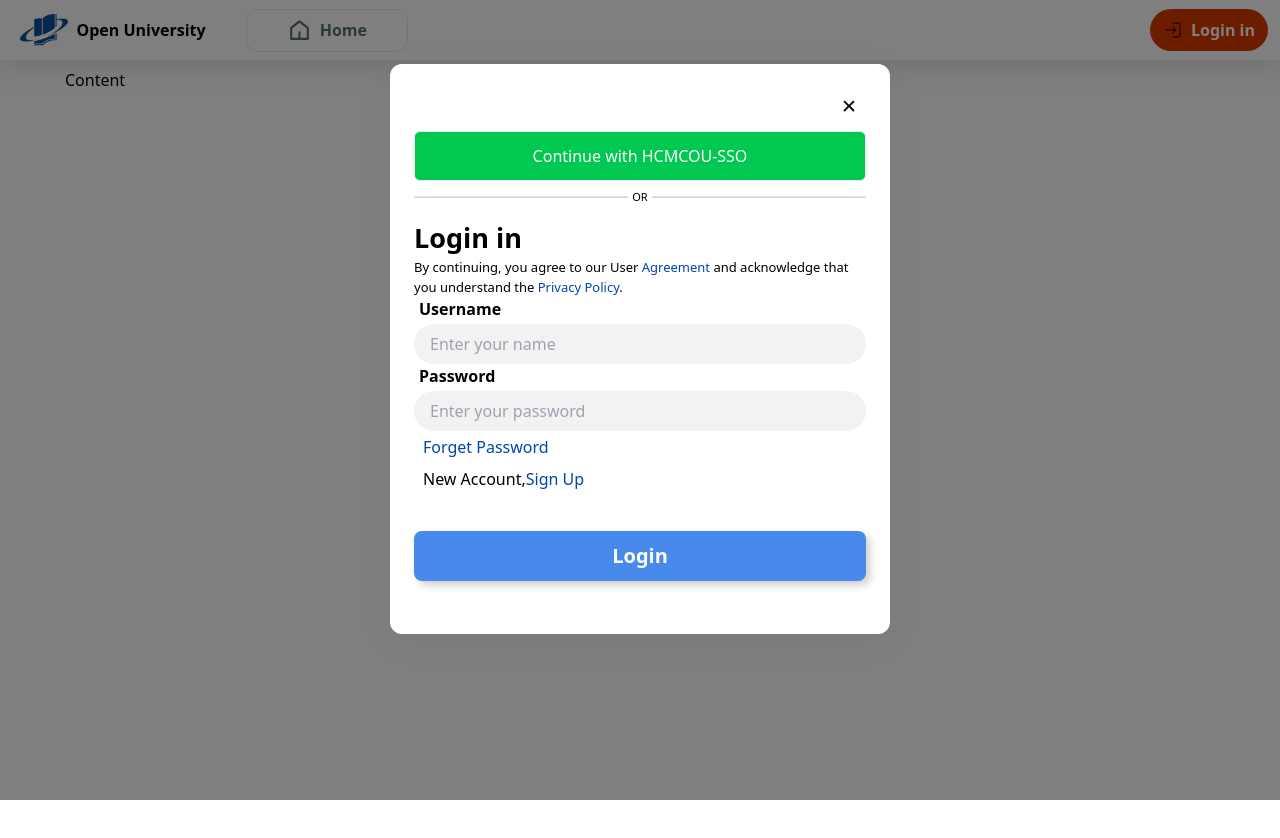
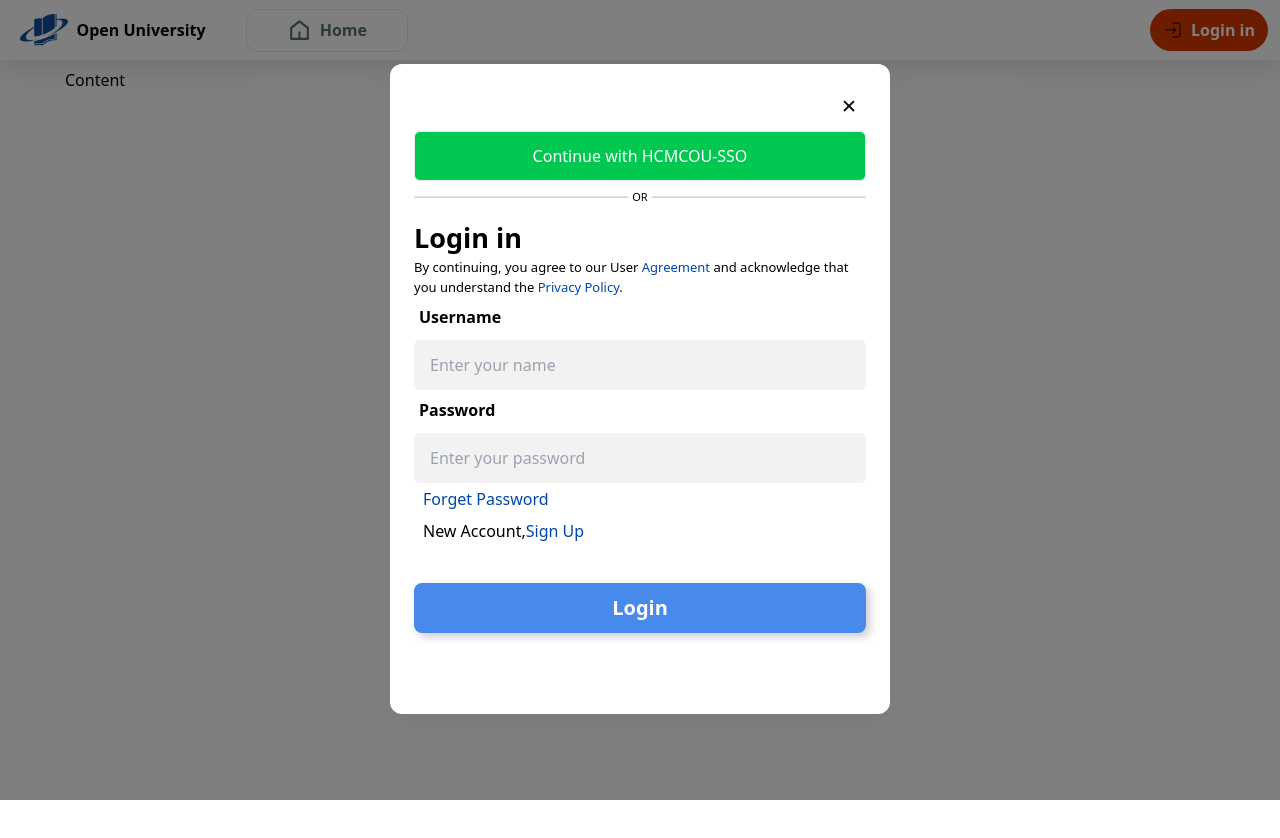
Before and after one commit to MinhTamNT/SocialMediaApp, a React (Vite) app: page / in a window 1280 px wide. Both pictures are taken after a click on the button "Login in". Shown: the top 838 px of the page. Built offline with nearby package versions, Linux system fonts and the light colour scheme.

Commit message:
update today

```diff
--- a/src/Layouts/DefaultLayout/DefaultLayout.tsx
+++ b/src/Layouts/DefaultLayout/DefaultLayout.tsx
@@ -1,7 +1,7 @@
 import React, { ReactNode, useState, useEffect } from 'react'
 import { Header } from '~/components/Header/Header'
 import { Content } from '../components/Content/Content'
-import { SiginInOrSignUp } from '~/components/SignInOrSiguUp/SiginInOrSignUp'
+import { SiginInOrSignUp } from '~/components/SignInOrSiguUp/SiginInOrSignUp.1'
 
 interface DefaultLayoutProps {
   children: ReactNode
--- /dev/null
+++ b/src/components/ErrorMessageInputFiedls/ErrorMessageInputFiedls.tsx
@@ -0,0 +1,5 @@
+import React from 'react'
+
+export const ErrorMessageInputFiedls: React.FC<{ message?: string }> = ({ message }) => {
+  return message ? <p className='error_message w-full text-10 text-color-default md:ml-2 md:mt-2'>{message}</p> : null
+}
--- a/src/components/InputFields/Input.tsx
+++ b/src/components/InputFields/Input.tsx
@@ -4,7 +4,7 @@ import styles from './Input.module.scss'
 // Định nghĩa kiểu props cho component
 interface InputProps {
   data: string
-  setData: (value: string) => void
+  setData: React.Dispatch<React.SetStateAction<string>>
   label?: string
   inputType: string
   className?: string
@@ -12,7 +12,7 @@ interface InputProps {
   inputTitle?: boolean
   inputDesc?: boolean
   inputDefault?: boolean
-  value?: string // Update here
+  value?: string
   type: string
 }
 
@@ -24,8 +24,8 @@ function Input(props: InputProps) {
     setData,
     label,
     inputType,
+    type,
     value,
-    type,
     className,
     inputAbout = false,
     inputTitle = false,
@@ -41,19 +41,22 @@ function Input(props: InputProps) {
     inputDesc
   })
 
-  const handleChange = (e: React.ChangeEvent<HTMLInputElement | HTMLTextAreaElement>) => {
-    setData(e.target.value)
-  }
-
   return (
     <>
       <label className='my-2'>{label}</label>
       {inputType === 'textarea' ? (
-        <textarea className={classes} placeholder={data} value={value} onChange={handleChange}></textarea>
+        <textarea className={classes} placeholder={data} onChange={(e) => setData(e.target.value)}></textarea>
       ) : (
-        <input type={type} value={value} className={classes} placeholder={data} onChange={handleChange} />
+        <input
+          type={type}
+          value={value}
+          className={classes}
+          placeholder={data}
+          onChange={(e) => setData(e.target.value)}
+        />
       )}
     </>
   )
 }
+
 export default Input
--- a/src/components/SignInOrSiguUp/SiginInOrSignUp.tsx
+++ b/src/components/SignInOrSiguUp/SiginInOrSignUp.1.tsx
@@ -4,11 +4,13 @@ import { useFormik } from 'formik'
 import { IoCloseSharp } from 'react-icons/io5'
 import { AuthView } from '~/types/enum'
 import { GrLinkPrevious } from 'react-icons/gr'
+import * as Yup from 'yup'
+import { ErrorMessageInputFiedls as ErrorMessage } from '~/components/ErrorMessageInputFiedls/ErrorMessageInputFiedls'
 interface Iprop {
   isMobile?: boolean
   setLogin: React.Dispatch<React.SetStateAction<boolean>>
 }
-interface MyFormValues {
+interface Authen {
   email: string
   username: string
   password: string
@@ -19,25 +21,48 @@ export const SiginInOrSignUp: React.FC<Iprop> = (props) => {
   const [currentView, setCurrentView] = useState(AuthView.LOGIN)
   const [username, setUsername] = useState('')
   const [password, setPassword] = useState('')
+  const [confrimpassword, setConfrimpassword] = useState('')
   const [email, setEmail] = useState('')
   const modalWidthClass = isMobile ? 'w-full' : 'md:w-[500px]'
-  const modalHeightClass = isMobile ? 'h-[130vh]' : 'md:h-[570px]'
+  const modalHeightClass = isMobile ? 'h-[146vh]' : 'md:h-screen md:max-h-[650px]'
   const handleToggleView = (view: AuthView) => {
     setCurrentView(view)
   }
   const handlerCLoseLogin = () => {
     setLogin(!true)
   }
-  const formilk = useFormik<MyFormValues>({
+  const validationSchema = Yup.object({
+    username: Yup.string().required('Required').min(5, 'Must be 5 characters or more'),
+    email: Yup.string()
+      .required('Required')
+      .matches(/^[\w-\.]+@([\w-]+\.)+[\w-]{2,4}$/, 'Please valid your email'),
+    password: Yup.string()
+      .required('Required')
+      .matches(
+        /^(?=.*[a-zA-Z])(?=.*\d)(?=.*[!@#$%^&*()_+])[A-Za-z\d][A-Za-z\d!@#$%^&*()_+]{7,19}$/,
+        'Password must be 7-19 characters and contain at least one letter, one number, and a special character'
+      ),
+    confirmpassword: Yup.string()
+      .required('Required')
+      .oneOf([Yup.ref('password')], 'Password does not match')
+      .nullable()
+  })
+
+  const formik = useFormik<Authen>({
     initialValues: {
       email: '',
       username: '',
       password: '',
       confirmpassword: ''
     },
-    onSubmit: (value) => {}
+    validationSchema: validationSchema,
+    onSubmit: (values) => {
+      // Your form submission logic
+      console.log(values)
+    }
   })
-  console.log(formilk.values)
+
+  console.log(formik.errors.email)
 
   return (
     <div className='fixed flex justify-center  items-start inset-0 z-10 bg-black animate-[modal_1s_ease-in] bg-opacity-50 overflow-x-hidden '>
@@ -68,25 +93,26 @@ export const SiginInOrSignUp: React.FC<Iprop> = (props) => {
                 that you understand the
                 <span className='text-blue-color'> Privacy Policy</span>.
               </p>
-              <form className='Login'>
+              <form className='Login flex flex-col' onSubmit={formik.handleSubmit}>
                 <Input
                   label='Username'
                   data='Enter your name'
                   className='input-fields-default'
-                  value={formilk.values.username || ''}
-                  setData={(value) => formilk.setFieldValue('username', value)}
+                  value={formik.values.username || ''}
+                  setData={(value) => formik.setFieldValue('username', value)}
                   type='text'
                   inputType='text'
                 />
+                <ErrorMessage message={formik.errors.username} />
                 <Input
                   label='Password'
                   type='password'
                   data='Enter your password'
                   className='input-fields-default'
-                  setData={(value) => formilk.setFieldValue('password', value)}
+                  setData={(value) => formik.setFieldValue('password', value)}
                   inputType='text'
                 />
-              </form>
+                <ErrorMessage message={formik.errors.password} />
                 <span className='text-blue-color cursor-pointer md:my-1 ml-[9px] my-2'>Forget Password</span>
                 <span className='md:mt-1 ml-[9px] '>
                   New Account,
@@ -94,9 +120,13 @@ export const SiginInOrSignUp: React.FC<Iprop> = (props) => {
                     Sign Up
                   </span>
                 </span>
-              <button className=' md:h-[50px] h-[40px] mt-4 md:mt-10 rounded-lg bg-color-primary text-white font-bold text-20 shadow-md'>
+                <button
+                  type='submit'
+                  className=' md:h-[50px] h-[40px] mt-4 md:mt-10 rounded-lg bg-color-primary text-white font-bold text-20 shadow-md'
+                >
                   Login
                 </button>
+              </form>
             </>
           )}
           {currentView === AuthView.EMAIL && (
@@ -117,17 +147,17 @@ export const SiginInOrSignUp: React.FC<Iprop> = (props) => {
                 that you understand the
                 <span className='text-blue-color'> Privacy Policy</span>.
               </p>
-              <form className='check_email'>
+              <form className='check_email flex flex-col'>
                 <Input
-                  label='Username'
+                  label='EMAIL'
                   data='Enter your email'
                   className='input-fields-default'
-                  value={formilk.values.email}
+                  value={formik.values.email}
                   type='email'
-                  setData={(value) => formilk.setFieldValue('username', value)}
+                  setData={(value) => formik.setFieldValue('email', value)}
                   inputType='text'
                 />
-              </form>
+                <ErrorMessage message={formik.errors.email} />
                 <span className='mt-5 ml-[9px]  '>
                   Already,
                   <span className='text-blue-color cursor-pointer' onClick={() => handleToggleView(AuthView.LOGIN)}>
@@ -140,6 +170,7 @@ export const SiginInOrSignUp: React.FC<Iprop> = (props) => {
                 >
                   Continue
                 </button>
+              </form>
             </>
           )}
           {currentView === AuthView.SIGNUP && (
@@ -147,36 +178,39 @@ export const SiginInOrSignUp: React.FC<Iprop> = (props) => {
               <button className='default-button-icon' onClick={() => handleToggleView(AuthView.EMAIL)}>
                 <GrLinkPrevious size='25' />
               </button>
-              <div className='my-10  '>
+              <div className='my-6  '>
                 <p className='font-bold text-[20px] md:mt-3'>Create Your Username and Password</p>
-                <form className='form_signup'>
+                <form className='form_signup flex flex-col'>
                   <Input
                     label='Username'
                     data='Enter your name'
                     className='h-[50px]  w-full bg-input-fields-color p-4 rounded-md'
-                    value={formilk.values.username}
-                    setData={(value) => formilk.setFieldValue('username', value)}
+                    value={formik.values.username}
+                    setData={(value) => formik.setFieldValue('username', value)}
                     type='text'
                     inputType='text'
                   />
+                  <ErrorMessage message={formik.errors.username} />
                   <Input
                     label='Password'
                     data='Enter your password'
                     type='password'
                     className='h-[50px] w-full p-4 bg-input-fields-color rounded-md'
-                    value={formilk.values.password}
-                    setData={(value) => formilk.setFieldValue('password', value)}
+                    value={formik.values.password}
+                    setData={(value) => formik.setFieldValue('password', value)}
                     inputType='text'
                   />
+                  <ErrorMessage message={formik.errors.password} />
                   <Input
                     label='Confirm Password'
                     data='Confirm Password'
                     type='password'
-                    value={formilk.values.confirmpassword}
-                    setData={(value) => formilk.setFieldValue('confrimpassword', value)}
+                    value={formik.values.confirmpassword}
+                    setData={(value) => formik.setFieldValue('confirmpassword', value)}
                     className='h-[50px] w-full p-4 bg-input-fields-color rounded-md'
                     inputType='text'
                   />
+                  <ErrorMessage message={formik.errors.confirmpassword} />
                   <button className=' md:h-[50px] w-full h-[40px] mt-4 md:mt-10 rounded-lg bg-color-primary text-white font-bold text-20 shadow-md'>
                     Sign Up
                   </button>
--- a/src/index.css
+++ b/src/index.css
@@ -12,7 +12,7 @@
     @apply absolute right-[52px] top-[50%] translate-y-[-50%] text-color-loading-clear-btn
   }
   .input-fields-default {
-    @apply h-[40px] w-full bg-input-fields-color p-4 rounded-full
+    @apply h-[50px] w-full bg-input-fields-color p-4 rounded-md
   }
 
 }
```
Lines whose indentation alone changed are shown as unchanged.
